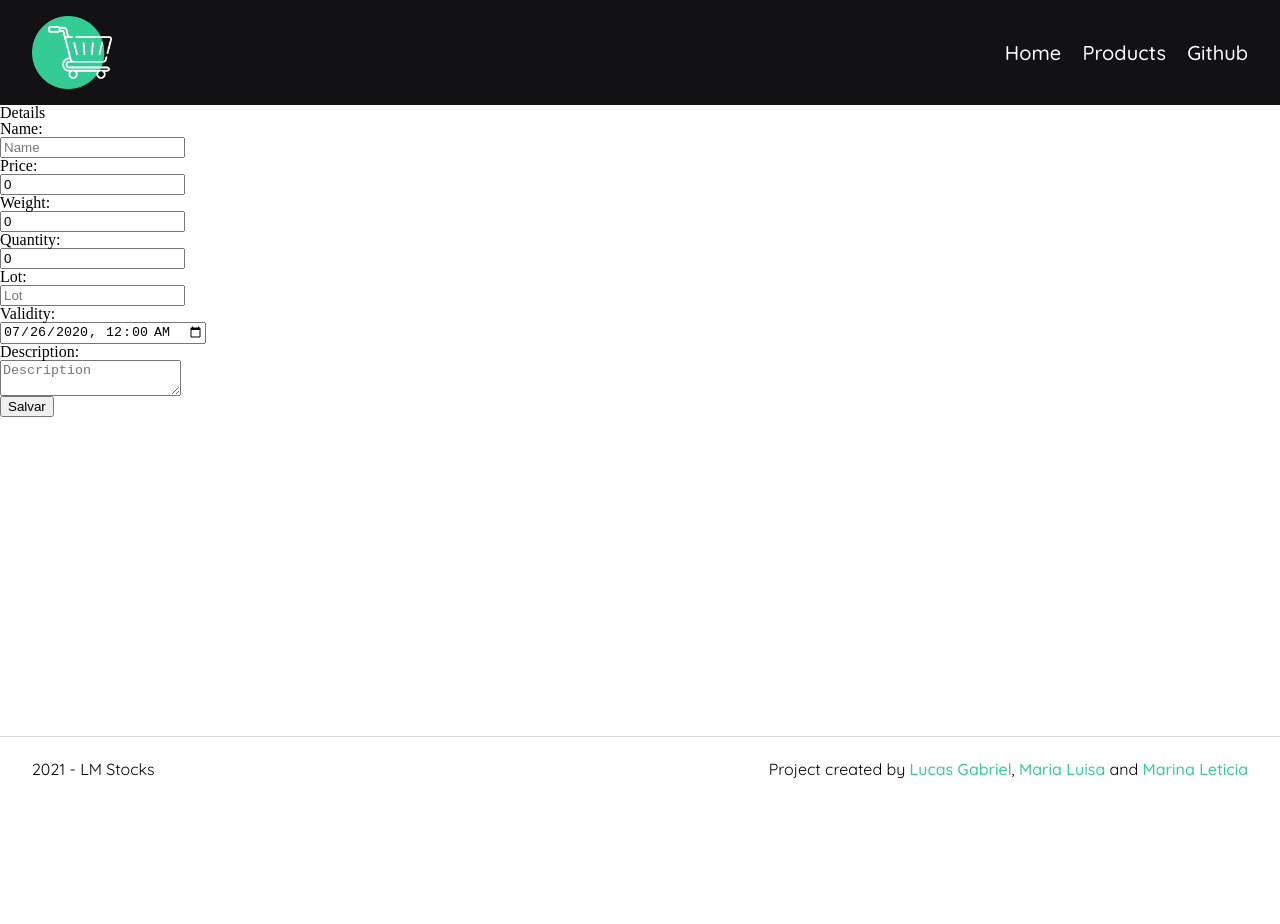
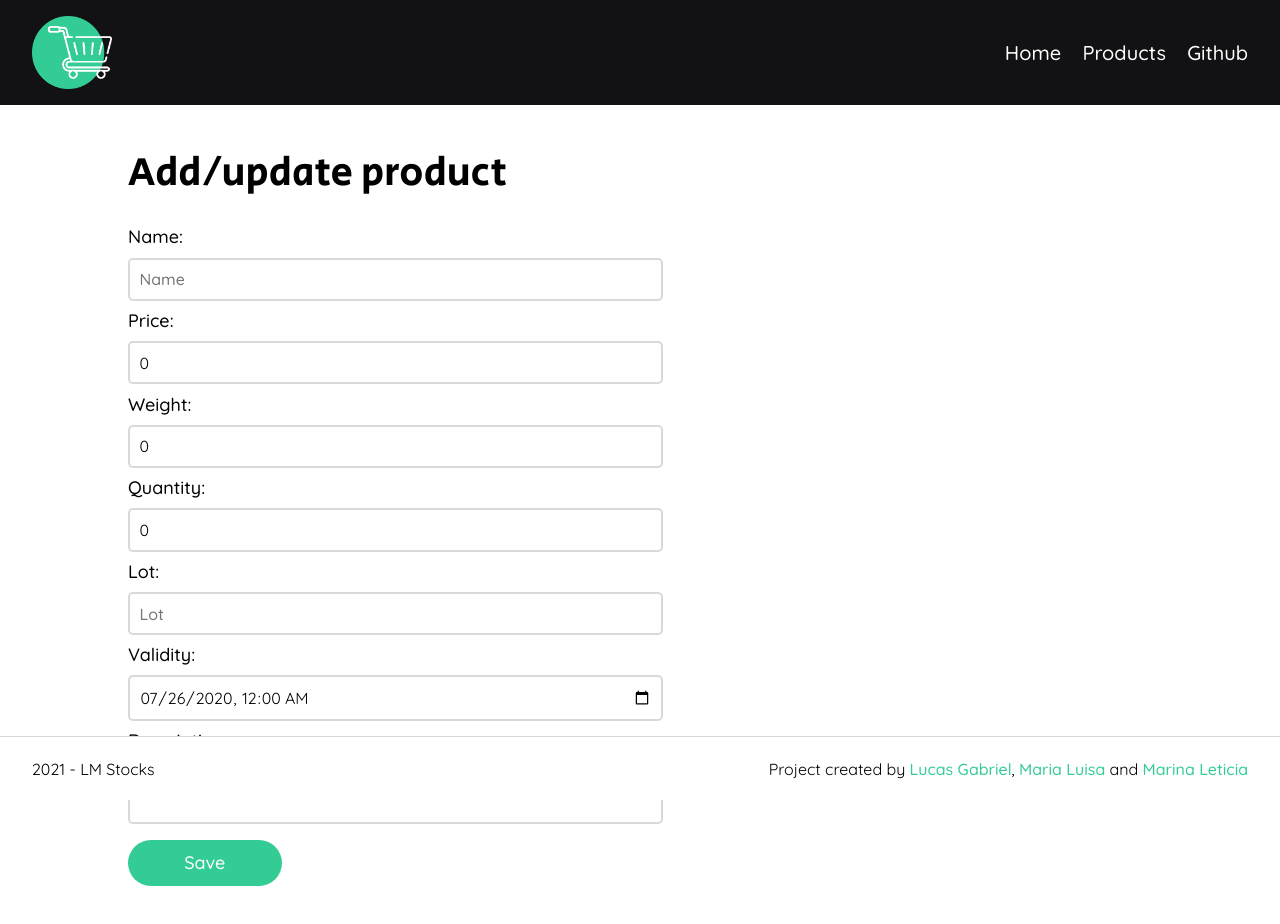
Before and after one commit to luisaferreira/LM_Stocks_Interface, a React (Create React App) app: page /product/new in a window 1280 px wide. Shown: the top 924 px of the page. Before the commit the page ends 800 px from the top, so only its background shows below. Built offline with nearby package versions, Linux system fonts and the light colour scheme.

Commit message:
Estilização da página de salvar produtos

```diff
--- a/src/views/AddProduct.js
+++ b/src/views/AddProduct.js
@@ -2,7 +2,9 @@ import React, { Component } from "react";
 import Header from "./shared/Header";
 import Footer from "./shared/Footer";
 import axios from "axios";
-import { useHistory } from "react-router";
+
+import './assets/css/reset.css';
+import './assets/css/addProduct.css';
 
 class AddProduct extends Component {
     state = {
@@ -22,11 +24,11 @@ class AddProduct extends Component {
         let product = this.state.product;
 
         product[e.target.name] = e.target.value;
-        this.setState({product: product});
+        this.setState({ product: product });
     }
 
     save = () => {
-        if(this.state.product.id > 0) {
+        if (this.state.product.id > 0) {
             console.log(123);
 
             axios.put(`https://localhost:5001/products/${this.state.product.id}`, this.state.product).then(response => {
@@ -56,32 +58,36 @@ class AddProduct extends Component {
             <div>
                 {/* Na header dessa página coloca um botão pra poder voltar pra página anterior */}
                 <Header />
-                <h2>{this.id} Details</h2>
-                {/* Se for mudar o input não esquece de colocar o value, name e id */}
-                {/* Tem q validar esse formulário, as instruções tão no documento com teu nome */}
-                <form style={{ display: "flex" },{ flexDirection: "column" }}>
-                    <label htmlFor="name">Name:</label>
-                    <input style={{ display: "block" }} value={this.state.product.name} onChange={this.onChange} name="name" id="name" type="text" placeholder="Name"></input>
+                <div className="container">
+                    <h2 className="titulo">Add/update product</h2>
+                    {/* Se for mudar o input não esquece de colocar o value, name e id */}
+                    {/* Tem q validar esse formulário, as instruções tão no documento com teu nome */}
+                    <form className="form">
+                        <label className="labels" htmlFor="name">Name:</label>
+                        <input className="fields" value={this.state.product.name} onChange={this.onChange} name="name" id="name" type="text" placeholder="Name"></input>
 
-                    <label htmlFor="price">Price:</label>
-                    <input style={{ display: "block" }} value={this.state.product.price} onChange={this.onChange} name="price" id="price" type="number" placeholder="Price"></input>
 
-                    <label htmlFor="weight">Weight:</label>
-                    <input style={{ display: "block" }} value={this.state.product.weight} onChange={this.onChange} name="weight" id="weight" type="number" placeholder="Weight"></input>
+                            <label className="labels" htmlFor="price">Price:</label>
+                            <input className="fields" value={this.state.product.price} onChange={this.onChange} name="price" id="price" type="number" placeholder="Price"></input>
 
-                    <label htmlFor="quantity">Quantity:</label>
-                    <input style={{ display: "block" }} value={this.state.product.quantity} onChange={this.onChange} name="quantity" id="quantity" type="number" placeholder="Quantity"></input>
+                            <label className="labels" htmlFor="weight">Weight:</label>
+                            <input className="fields" value={this.state.product.weight} onChange={this.onChange} name="weight" id="weight" type="number" placeholder="Weight"></input>
 
-                    <label htmlFor="lot">Lot:</label>
-                    <input style={{ display: "block" }} value={this.state.product.lot} onChange={this.onChange} name="lot" id="lot" type="text" placeholder="Lot"></input>
 
-                    <label htmlFor="validity">Validity:</label>
-                    <input style={{ display: "block" }} value={this.state.product.validity} onChange={this.onChange} name="validity" id="validity" type="datetime-local"></input>
+                        <label className="labels" htmlFor="quantity">Quantity:</label>
+                        <input className="fields" value={this.state.product.quantity} onChange={this.onChange} name="quantity" id="quantity" type="number" placeholder="Quantity"></input>
 
-                    <label htmlFor="description">Description:</label>
-                    <textarea style={{ display: "block" }} value={this.state.product.description} onChange={this.onChange} name="description" id="description" placeholder="Description"></textarea>
-                    <button onClick={this.save}>Salvar</button>
-                </form>
+                        <label className="labels" htmlFor="lot">Lot:</label>
+                        <input className="fields" value={this.state.product.lot} onChange={this.onChange} name="lot" id="lot" type="text" placeholder="Lot"></input>
+
+                        <label className="labels" htmlFor="validity">Validity:</label>
+                        <input className="fields" value={this.state.product.validity} onChange={this.onChange} name="validity" id="validity" type="datetime-local"></input>
+
+                        <label className="labels" htmlFor="description">Description:</label>
+                        <textarea className="fields" value={this.state.product.description} onChange={this.onChange} name="description" id="description" placeholder="Description"></textarea>
+                        <button className="button-save" onClick={this.save}>Save</button>
+                    </form>
+                </div>
                 <Footer />
             </div>
         )
--- a/src/views/Main.js
+++ b/src/views/Main.js
@@ -1,12 +1,12 @@
 import React, { Component } from "react";
-import { NavLink } from "react-router-dom";
+import './assets/css/main.css'
 
 class Main extends Component {
   render () {
     return (
-    <div>
-      {/* Esse componente eu pensei em colocar o texto explicativo do sistema */}
-      <p>Lorem ipsum dolor sit amet, consectetur adipiscing elit. Maecenas finibus, metus at malesuada molestie, quam nisl pretium neque, a condimentum turpis lectus at mauris. Integer eget hendrerit eros. Donec blandit porttitor vehicula. Aenean mattis ut augue sed fermentum. In hac habitasse platea dictumst. Pellentesque pretium felis ipsum, et facilisis ipsum accumsan ut. Etiam tincidunt libero et orci congue feugiat. Maecenas non est mattis, imperdiet diam nec, ornare mi. Donec congue quis nibh eu tincidunt. Praesent in venenatis nisl. Duis ac mi quis lectus egestas commodo. Sed cursus varius nibh, quis pellentesque lorem semper sit amet. Lorem ipsum dolor sit amet, consectetur adipiscing elit. Donec mattis tortor at massa finibus sagittis.</p>
+    <div className="homepage">
+      <h1 className="titulo">Hello, Welcome!</h1>
+      <p className="descricao">LM Stocks will help you have better inventory control!</p>
     </div>
     )
   }
--- /dev/null
+++ b/src/views/assets/css/addProduct.css
@@ -0,0 +1,69 @@
+.container {
+    width: 80%;
+    max-width: 1240px;
+
+    margin: 0 auto;
+}
+
+.titulo {
+    font-family: 'Secular One', sans-serif;
+    font-size: 40px;
+
+    margin: 3rem 0 1.5rem;
+}
+
+.form {
+    display: flex;
+    flex-direction: column;
+}
+
+.labels {
+    font-family: 'Quicksand', sans-serif;
+    font-size: 18px;
+    font-weight: 500;
+
+    margin: .7rem 0;
+}
+
+.fields {
+    width: 50%;
+
+    display: block;
+
+    padding: .6rem;
+    border: 2px solid #d9d9d9;
+    border-radius: 5px;
+
+    outline: none;
+
+    resize: none;
+
+    font-family: 'Quicksand', sans-serif;
+    font-size: 16px;
+}
+
+.fields::placeholder {
+    font-family: 'Quicksand', sans-serif;
+    font-weight: 500;
+}
+
+.button-save {
+    background: #33cc94;
+
+    font-family: 'Quicksand', sans-serif;
+    color: #fff;
+    font-size: 18px;
+    font-weight: 500;
+
+    border: none;
+    border-radius: 30px;
+    margin: 1rem 0 5rem;
+    padding: .7rem;
+
+    width: 15%;
+}
+
+.button-save:hover {
+    background: #2ab07f;
+    cursor: pointer;
+}
--- /dev/null
+++ b/src/views/assets/css/main.css
@@ -0,0 +1,19 @@
+.homepage {
+    width: 80%;
+    max-width: 1240px;
+
+    margin: 0 auto;
+    /* background: #121214; */
+
+    font-family: 'Secular One', sans-serif;
+}
+
+.titulo {
+
+    font-size: 20px;
+}
+
+.descricao {
+    font-size: 60px;
+
+}
--- a/src/views/assets/css/products.css
+++ b/src/views/assets/css/products.css
@@ -3,7 +3,11 @@
     max-width: 1240px;
 
     margin: 0 auto;
-    padding: 3rem 0;
+    padding: 2rem 0;
+}
+
+.header-products {
+    align-items: center;
 }
 
 .titulo {
```
